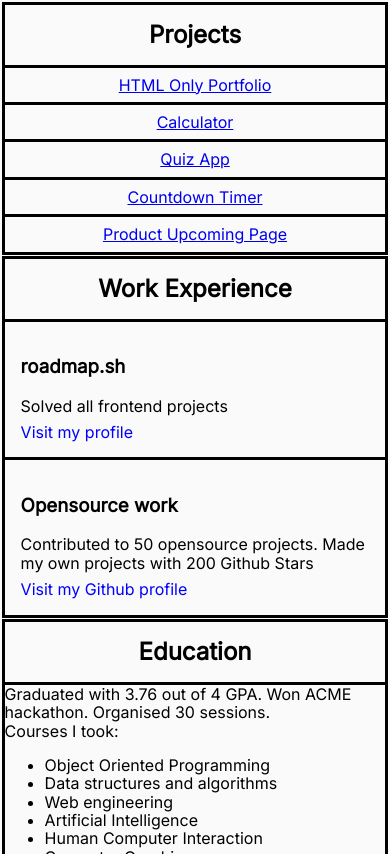
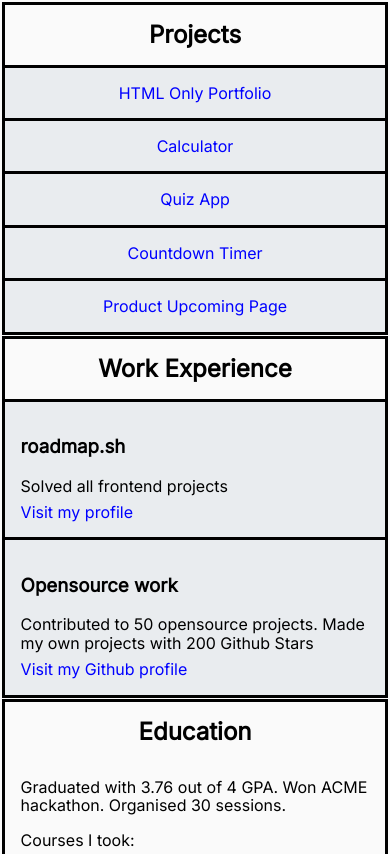
Before and after one commit to Domanskey/Personal-Portfolio---roadmap-project, a website built with Vite: page index.html in a window 390 px wide. Shown: the part 230-1084 px from the top of the page. Built offline with nearby package versions, Linux system fonts and the light colour scheme.

Commit message:
add education styling - mobile

```diff
--- a/index.html
+++ b/index.html
@@ -73,11 +73,11 @@
         </section>
 
         <section class="section">
-            <h2 class="section__title">Education</h2>
-            <p>Graduated with 3.76 out of 4 GPA. Won ACME hackathon. Organised 30 sessions.</p>
+            <h2 class="section__title section__title--special">Education</h2>
+            <p class="section__description">Graduated with 3.76 out of 4 GPA. Won ACME hackathon. Organised 30 sessions.</p>
 
-            <p>Courses I took:</p>
-            <ul>
+            <p class="section__description">Courses I took:</p>
+            <ul class="section__list section__list--detailed">
                 <li>Object Oriented Programming</li>
                 <li>Data structures and algorithms</li>
                 <li>Web engineering</li>
--- a/src/styles.scss
+++ b/src/styles.scss
@@ -5,7 +5,6 @@ $desktop: 1024px;
 html {
     box-sizing: border-box;
     font-family: 'Inter', sans-serif;
-
 }
 
 *,
@@ -26,7 +25,7 @@ p {
 
 .article {
     padding: 1rem;
-
+    background-color: #e9ecef;
     &--special {
         border-top: 0.2rem solid black;
     }
@@ -79,7 +78,6 @@ p {
         align-items: center;
         padding: 0;
         margin: 0;
-        text-decoration: none;
     }
 
     &__item a {
@@ -135,23 +133,43 @@ p {
     border: 0.2rem solid black;
     margin: 0.1rem;
 
+    &__description {
+        padding: 1rem 1rem 0 1rem;
+    }
+
     &__title {
         padding: 1rem 0;
         text-align: center;
         margin: 0;
         border-bottom: 0.2rem solid black;
+
+        &--special {
+            border: none;
+        }
     }
 
     &__list {
         list-style-type: none;
         padding: 0;
         margin: 0;
+
+        &--detailed {
+            padding: 0.5rem 1rem 1rem 1rem;
+
+            li::before {
+
+                content: "- ";
+                color: black;
+                font-weight: bold;
+            }
+        }
     }
 }
 
 .list__item {
+    background-color: #e9ecef;
     border-top: 0.2rem solid black;
-    padding: 0.5rem;
+    padding: 1rem;
     display: flex;
     flex-direction: column;
     align-items: center;
@@ -162,6 +180,11 @@ p {
         border-top: none;
     }
 
+    a {
+        text-decoration: none;
+        color: blue;
+    }
+
     @media screen and (min-width: $tablet) {
         flex-direction: row;
         justify-content: space-between;
```
